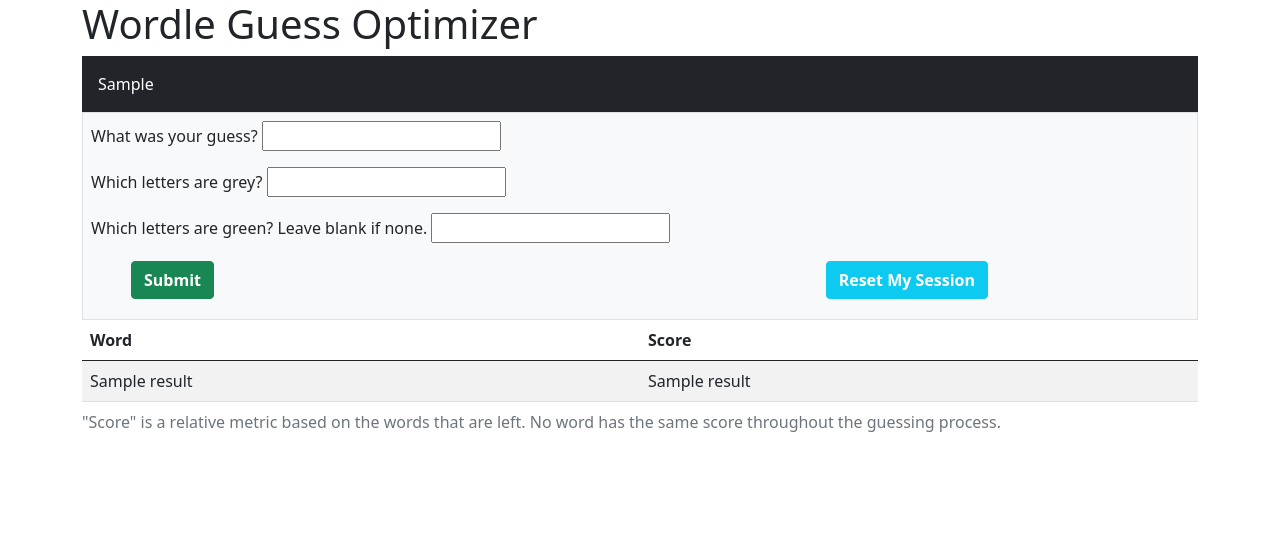
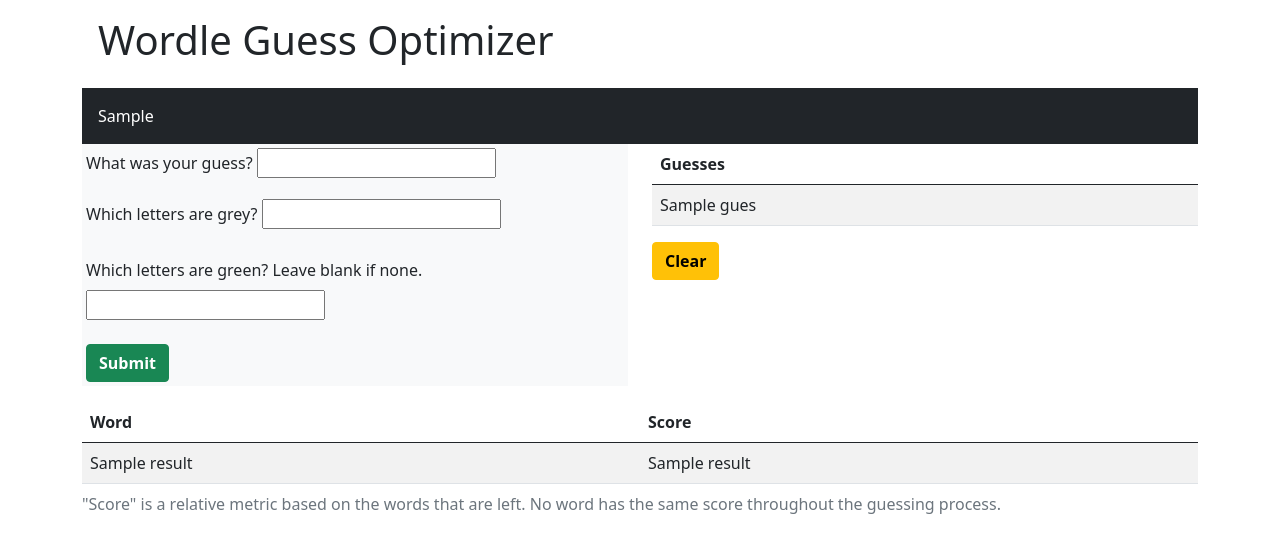
Before and after one commit to CCom20/wordle-helper, a Flask app: template templates/index.html in a window 1280 px wide. Shown: the top 553 px of the page. Run offline with Flask 2, Linux system fonts and the light colour scheme; the template is opened without the code that fills it: most values are stand-ins (such as "Sample title", 1, 10 or a date in 2020); parts of the project's set-up code (start-up, migrations or seed data) failed here and were passed over.

Commit message:
Added guessed words list, and clear button

```diff
--- a/app.py
+++ b/app.py
@@ -24,31 +24,27 @@
             wrong_letters = request.form["wrongLetters"]
             right_spots = request.form["right_spots"]
 
-            if session['loaded'] == 0:
-                session['loaded'] = 1
+            session['Guesses'].append(guess)
 
-                available_word_list = words_list
+            available_word_list = words_list
 
-                session['Words'] = reload_available_words(guess, wrong_letters, right_spots, available_word_list)
-                return render_template("index.html", result=session['Words'], random_phrase=random_phrase)
-
-            else:
-                session['Words'] = reload_available_words(guess, wrong_letters, right_spots, session['Words'])
-                return render_template("index.html", result=session['Words'], random_phrase=random_phrase)
+            session['Words'] = reload_available_words(guess, wrong_letters, right_spots, available_word_list)
+            return render_template("index.html", result=session['Words'], random_phrase=random_phrase, guess=session['Guesses'])
         else:
-            return render_template("index.html", result='', random_phrase=random_phrase)
+            try:
+                return render_template("index.html", result=session['Words'], random_phrase=random_phrase, guess=session['Guesses'])
+            except:
+                return render_template("index.html", result='', random_phrase=random_phrase, guess='')
     else:
-        session['guess_counter'] = 0
-        session['loaded'] = 0
-
-        return redirect("/")
+        return redirect("/reset")
 
 @app.route("/reset")
 def reset():
     session.clear()
     session['guess_counter'] = 0
     session['loaded'] = 0
-    redirect('/')
+    session['Guesses'] = []
+    return redirect('/')
 
 
 if __name__ == "__main__":
--- a/helper.py
+++ b/helper.py
@@ -76,11 +76,14 @@
     top_words = {}
 
     for w in available_word_list:
+
         word_weight = 0
 
         for l in w:
-
-            word_weight += letter_count_dictionary[l]
+            if w.count(l) > 1:
+                word_weight += letter_count_dictionary[l]
+            else:
+                word_weight += (letter_count_dictionary[l]*2)
 
         if w not in top_words:
             word = w
--- a/templates/index.html
+++ b/templates/index.html
@@ -7,40 +7,68 @@
     <title>Wordle Guess Optimizer</title>
 </head>
 <body>
+    <!-- PAGE CONTAINER -->
     <div class="container">
+
+        <!-- H1 -->
+        <div class="p-3">
             <h1>Wordle Guess Optimizer</h1>
+        </div>
+
+        <!-- RANDOM PHRASE GENERATOR -->
         <div class="p-3 bg-dark" style="color: white">{{ random_phrase }}</div>
-        <div>
+
+        <!-- FORM AND GUESS TABLES -->
+        <div class="row">
+
+            <!-- FORM -->
+            <div class = "col">
                 <form method="POST">
-                <div class="form-group border bg-light gx-5">
-                    <div class="p-2">
-                        <label for="guessField">What was your guess? </label>
+                    <div class="form-group bg-light">
+                        <div class="p-1 form-label">
+                            <label for="guessField" class="form-label">What was your guess? </label>
                             <input type="text" id="guess" name="guessedWord">
                         </div>
-                    <div class="p-2">
-                        <label for="wrongLettersField">Which letters are grey? </label>
+                        <div class="mb-3 p-1">
+                            <label for="wrongLettersField" class="form-label">Which letters are grey? </label>
                             <input type="text" id="wrongLetters" name="wrongLetters">
                         </div>
-                    <div class="p-2">
-                        <label for="rightSpotsField">Which letters are green? Leave blank if none. </label>
+                        <div class="mb-3 p-1">
+                            <label for="rightSpotsField" class="form-label">Which letters are green? Leave blank if none. </label>
                             <input type="text" id="right_spots" name="right_spots">
                         </div>
-                    <div class="container">
-                        <div class="row" style="padding-top: 10px; padding-bottom: 20px;">
-                            <div class="col-sm-4">
+                        <div class = "mb-3 p-1">
                             <button type="submit" class="btn btn-success" style="font-weight: 600">Submit</button>
-                            </div>
-                            <div class="col-sm-4 offset-md-4">
-                                <button type="submit" class="btn btn-info" href="/reset" style="color: white; font-weight: 600;">Reset My Session</button>
-                            </div>
-                        </div>
                         </div>
                     </div>
                 </form>
             </div>
+
+            <!-- GUESS TABLE -->
+            <div class = "col">
                 <div>
+                    <table id="data" class="table table-striped">
+                        <thead>
+                        <tr>
+                            <th>Guesses</th>
+                        </tr>
+                        </thead>
+                        <tbody>
+                        {% for g in guess %}
+                            <tr>
+                            <td>{{ g }}</td>
+                            </tr>
+                        {% endfor %}
+                        </tbody>
+                    </table>
+                </div>
+                <div class="col-sm-4">
+                    <button type="button" class="btn btn-warning"><a  href="{{ url_for('reset') }}" class="text-decoration-none" style="color: black; font-weight: 600;">Clear</a></button>
+                </div>
+            </div>
+        </div>
 
-        </div>
+        <!-- WORD OPTIMIAZTION TABLE -->
         <div>
             <table id="data" class="table table-striped">
                 <caption>"Score" is a relative metric based on the words that are left. No word has the same score throughout the guessing process.</caption>
```
Lines whose indentation alone changed are shown as unchanged.
